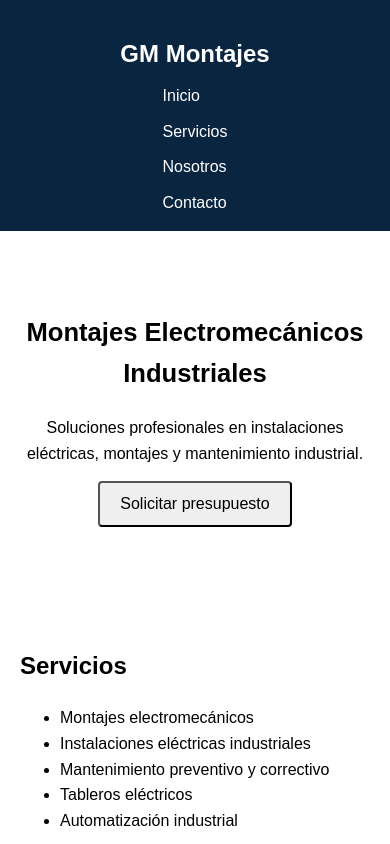
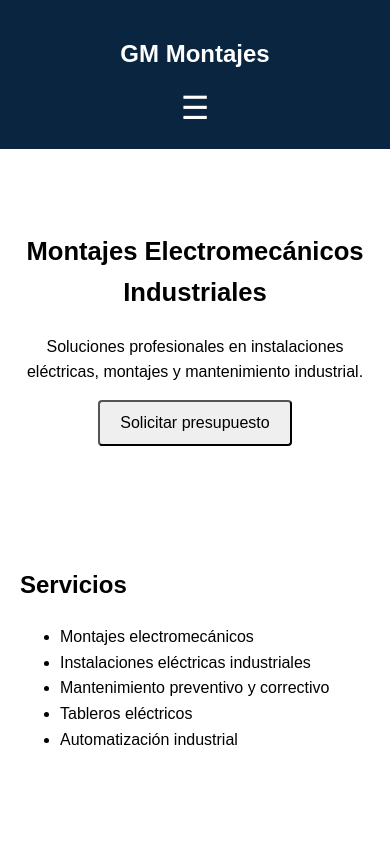
Before and after one commit to Nefastium/GM-Montajes-Electromecanicos, a React (Vite) app: page / in a window 390 px wide. Shown: the top 844 px of the page. Built offline with nearby package versions, Linux system fonts and the light colour scheme.

Commit message:
Add mobile hamburger menu to navbar

```diff
--- a/src/components/Navbar.jsx
+++ b/src/components/Navbar.jsx
@@ -1,12 +1,26 @@
+import { useState } from "react";
+
 function Navbar() {
+  const [open, setOpen] = useState(false);
+
   return (
     <nav className="navbar">
       <h1 className="logo">GM Montajes</h1>
-      <ul className="nav-links">
-        <li>Inicio</li>
-        <li>Servicios</li>
-        <li>Nosotros</li>
-        <li>Contacto</li>
+
+      {/* Botón hamburguesa */}
+      <div
+        className="hamburger"
+        onClick={() => setOpen(!open)}
+      >
+        ☰
+      </div>
+
+      {/* Menú */}
+      <ul className={`nav-links ${open ? "open" : ""}`}>
+        <li onClick={() => setOpen(false)}>Inicio</li>
+        <li onClick={() => setOpen(false)}>Servicios</li>
+        <li onClick={() => setOpen(false)}>Nosotros</li>
+        <li onClick={() => setOpen(false)}>Contacto</li>
       </ul>
     </nav>
   );
--- a/src/index.css
+++ b/src/index.css
@@ -37,6 +37,25 @@ section {
   margin: 0;
 }
 
+.hamburger {
+  font-size: 2rem;
+  cursor: pointer;
+}
+
+/* Ocultamos menú por defecto */
+.nav-links {
+  display: none;
+}
+
+/* Menú abierto */
+.nav-links.open {
+  display: flex;
+  flex-direction: column;
+  gap: 15px;
+  margin-top: 15px;
+}
+
+
 /* HERO */
 .hero {
   text-align: center;
@@ -58,6 +77,24 @@ button {
   font-size: 1rem;
   border-radius: 4px;
 }
+.hamburger {
+  font-size: 2rem;
+  cursor: pointer;
+}
+
+/* Ocultamos menú por defecto */
+.nav-links {
+  display: none;
+}
+
+/* Menú abierto */
+.nav-links.open {
+  display: flex;
+  flex-direction: column;
+  gap: 15px;
+  margin-top: 15px;
+}
+
 
 @media (min-width: 768px) {
   /* NAVBAR */
@@ -70,7 +107,15 @@ button {
   .nav-links {
     flex-direction: row;
     gap: 30px;
-  }
+    }
+
+    .hamburger {
+      display: none;
+    }
+
+    .nav-links {
+      display: flex;
+    }
 
   /* HERO */
   .hero {
```
